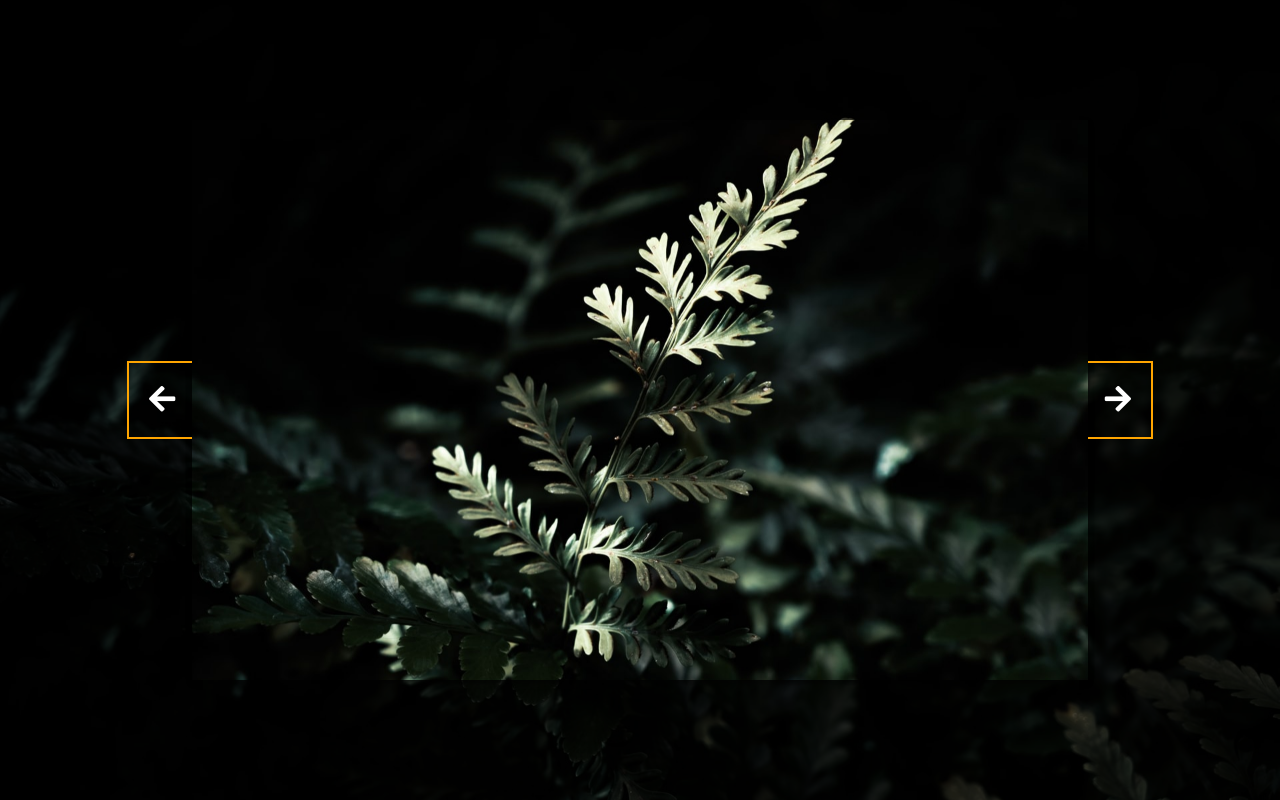
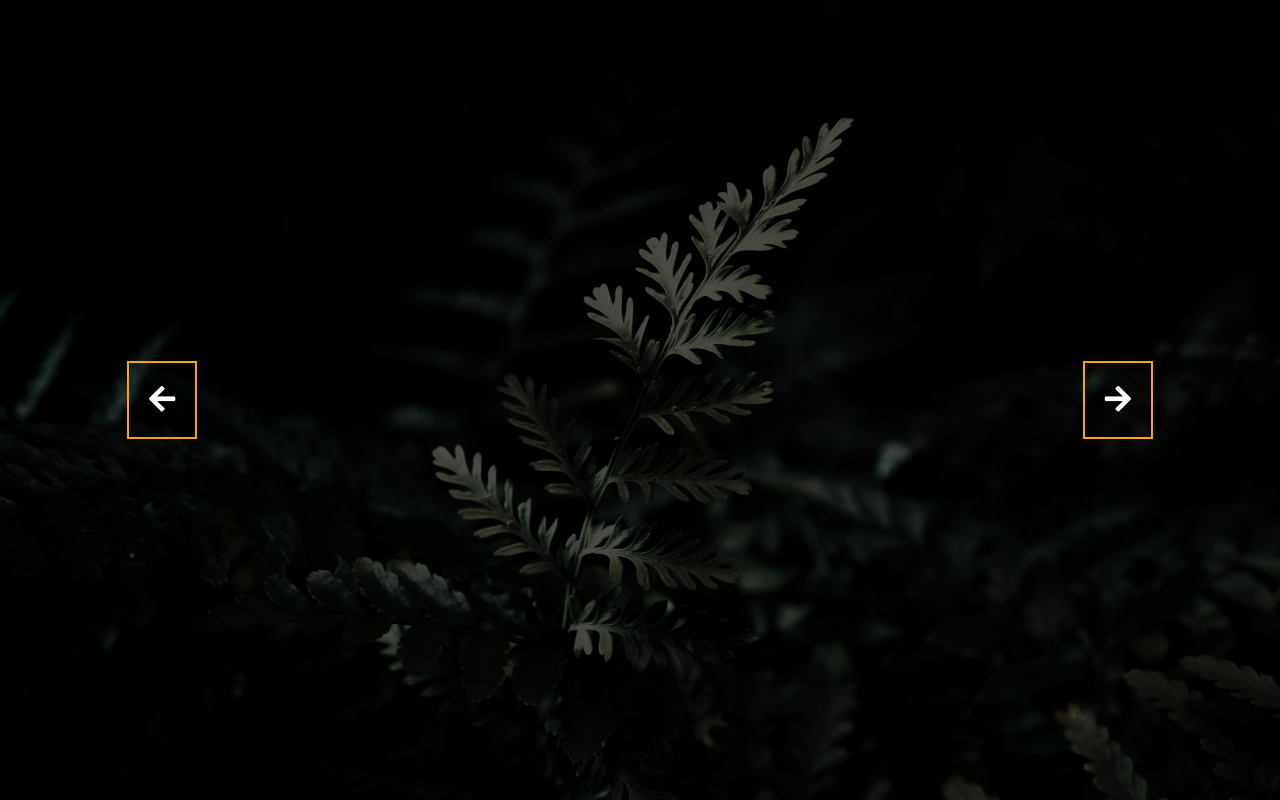
Before and after one commit to bendrendel/background-slider, a plain HTML site: page index.html in a window 1280 px wide. Drawn offline with Linux system fonts and the light colour scheme.

Commit message:
Remove dummy active slide class

```diff
--- a/index.html
+++ b/index.html
@@ -15,7 +15,7 @@
   </head>
   <body>
     <div class="slider-container">
-      <div class="slide active" style="background-image: url('./images/evergreen.jpg');"></div>
+      <div class="slide" style="background-image: url('./images/evergreen.jpg');"></div>
       <div class="slide" style="background-image: url(./images/forest.jpg);"></div>
       <div class="slide" style="background-image: url(./images/mountains.jpg);"></div>
       <div class="slide" style="background-image: url(./images/road.jpg);"></div>
```
